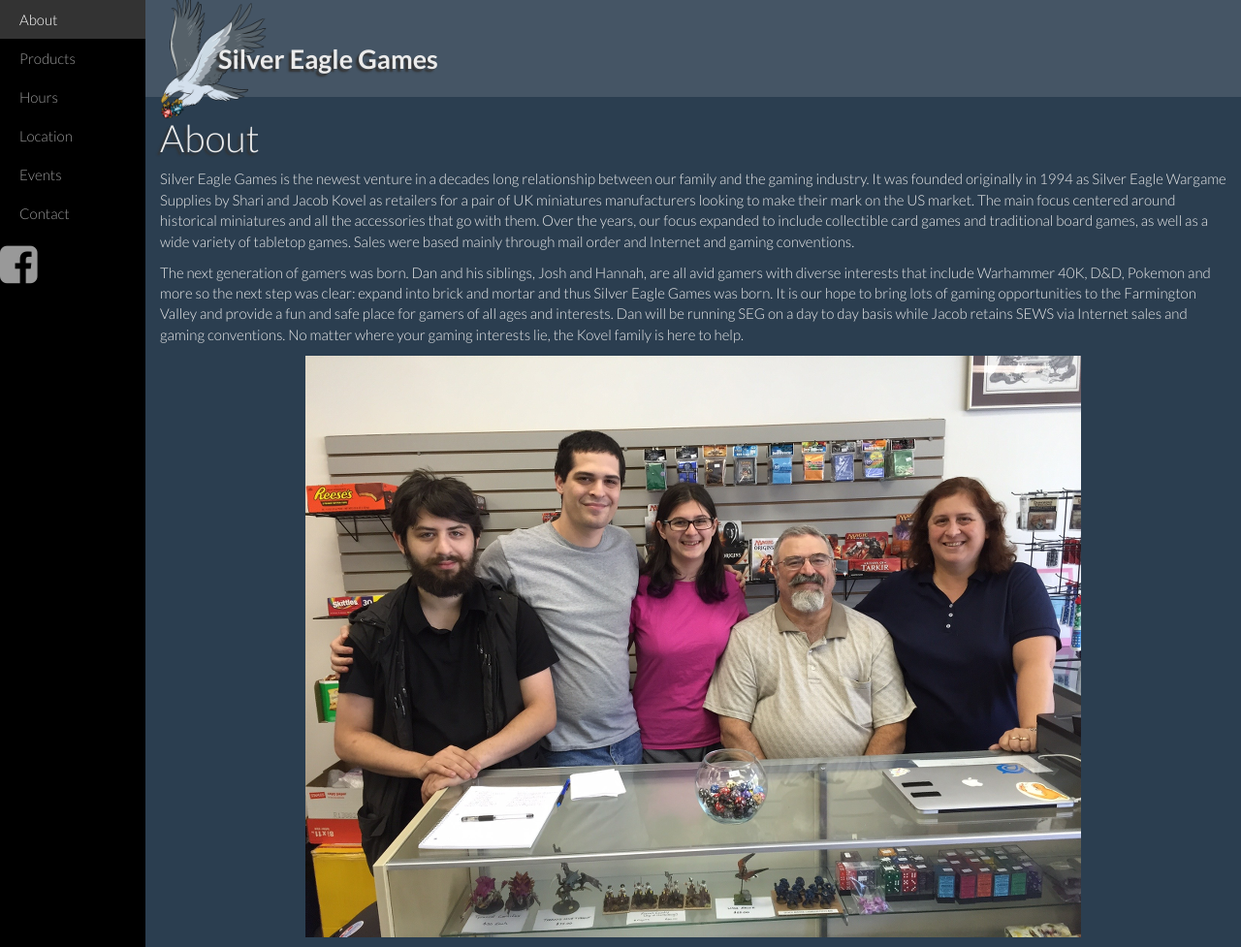
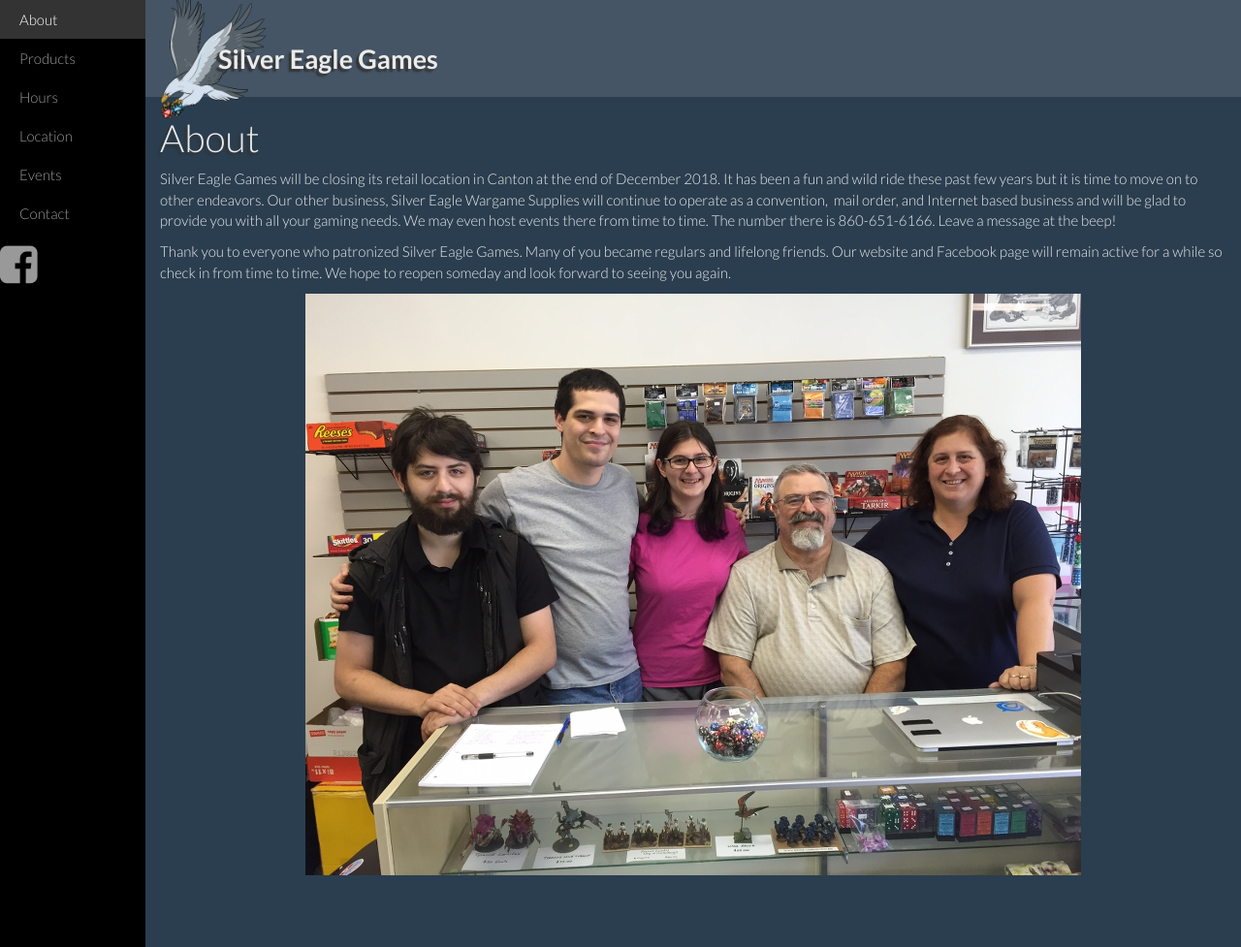
Before and after one commit to sew-admin/sew-admin, a Jekyll site: the page built from about/index.html, in a window 1280 px wide and 977 px high. Shown: the whole window at 97% size. Built offline with Jekyll 4.4.1, drawn with Linux system fonts in a browser that asks for light colours; nearby versions of some CDN libraries.

Commit message:
Updated 'about/index.html' via CloudCannon

```diff
--- a/about/index.html
+++ b/about/index.html
@@ -2,4 +2,9 @@
 layout: main
 title: About
 ---
-<div class="editable"><p>Silver Eagle Games is the newest venture in a decades long relationship between our family and the gaming industry. It was founded originally in 1994 as Silver Eagle Wargame Supplies by Shari and Jacob Kovel as retailers for a pair of UK miniatures manufacturers looking to make their mark on the US market. The main focus centered around historical miniatures and all the accessories that go with them. Over the years, our focus expanded to include collectible card games and&nbsp;traditional board games, as well as a wide variety of tabletop games. Sales were based mainly through mail order and Internet and gaming conventions.</p><p>The next generation of gamers was born. Dan and his siblings, Josh and Hannah, are all avid gamers with diverse interests that include Warhammer 40K, D&amp;D, Pokemon and more so the next step was clear: expand into brick and mortar and thus Silver Eagle Games was born. It is our hope to bring lots of gaming opportunities to the Farmington Valley and provide a fun and safe place for gamers of all ages and interests. Dan will be running SEG on a day to day basis while Jacob retains SEWS via Internet sales and gaming conventions. No matter where your gaming interests lie, the Kovel family is here to help.</p><p><img class="img-responsive center-block" src="/images/kovel_family.png" /></p></div>
+
+<div class="editable">
+							<p>Silver Eagle Games will be closing its retail location in Canton at the end of December 2018. It has been a fun and wild ride these past few years but it is time to move on to other endeavors. Our other business, Silver Eagle Wargame Supplies will continue to operate as a convention,&nbsp; mail order, and Internet based business and will be glad to provide you with all your gaming needs. We may even host events there from time to time. The number there is 860-651-6166. Leave a message at the beep!</p>
+							<p>Thank you to everyone who patronized Silver Eagle Games. Many of you became regulars and lifelong friends. Our website and Facebook page will remain active for a while so check in from time to time. We hope to reopen someday and look forward to seeing you again.&nbsp;</p>
+							<p><img class="img-responsive center-block" src="/images/kovel_family.png" /></p>
+						</div>
```
